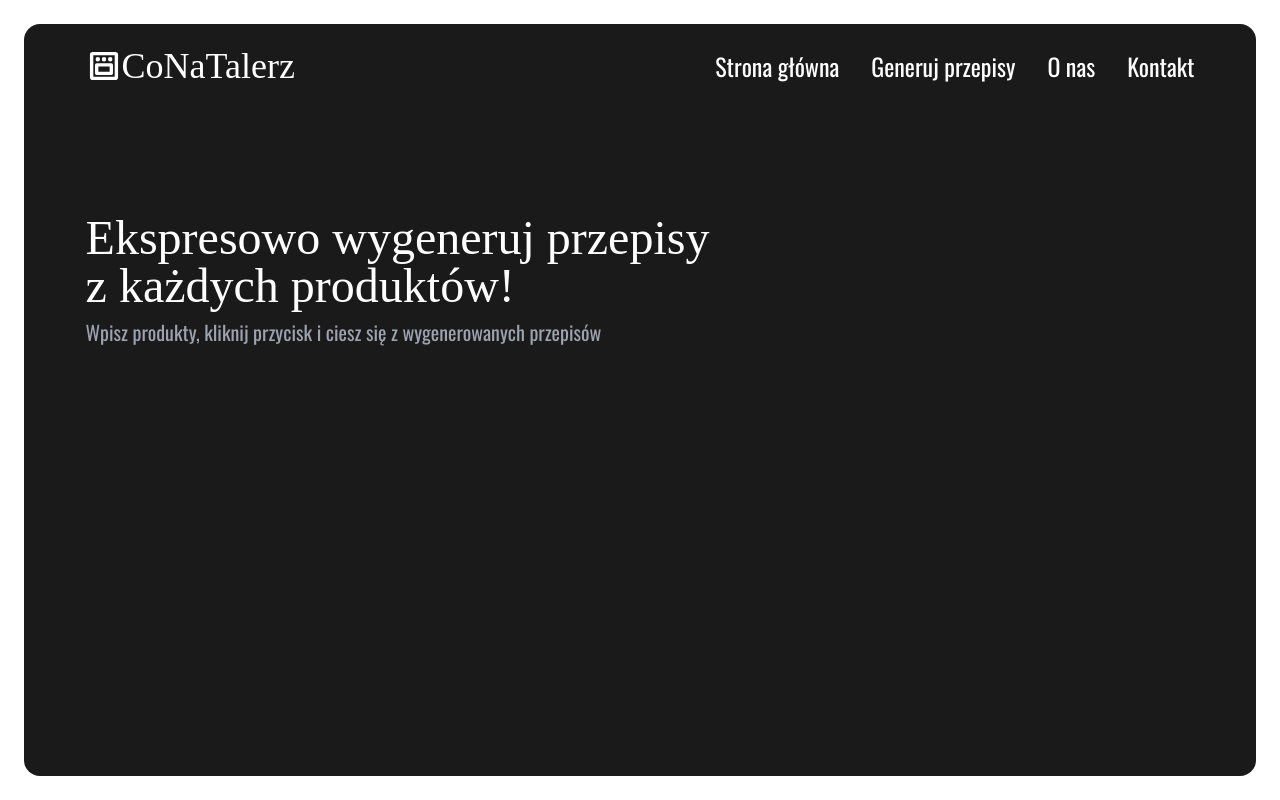
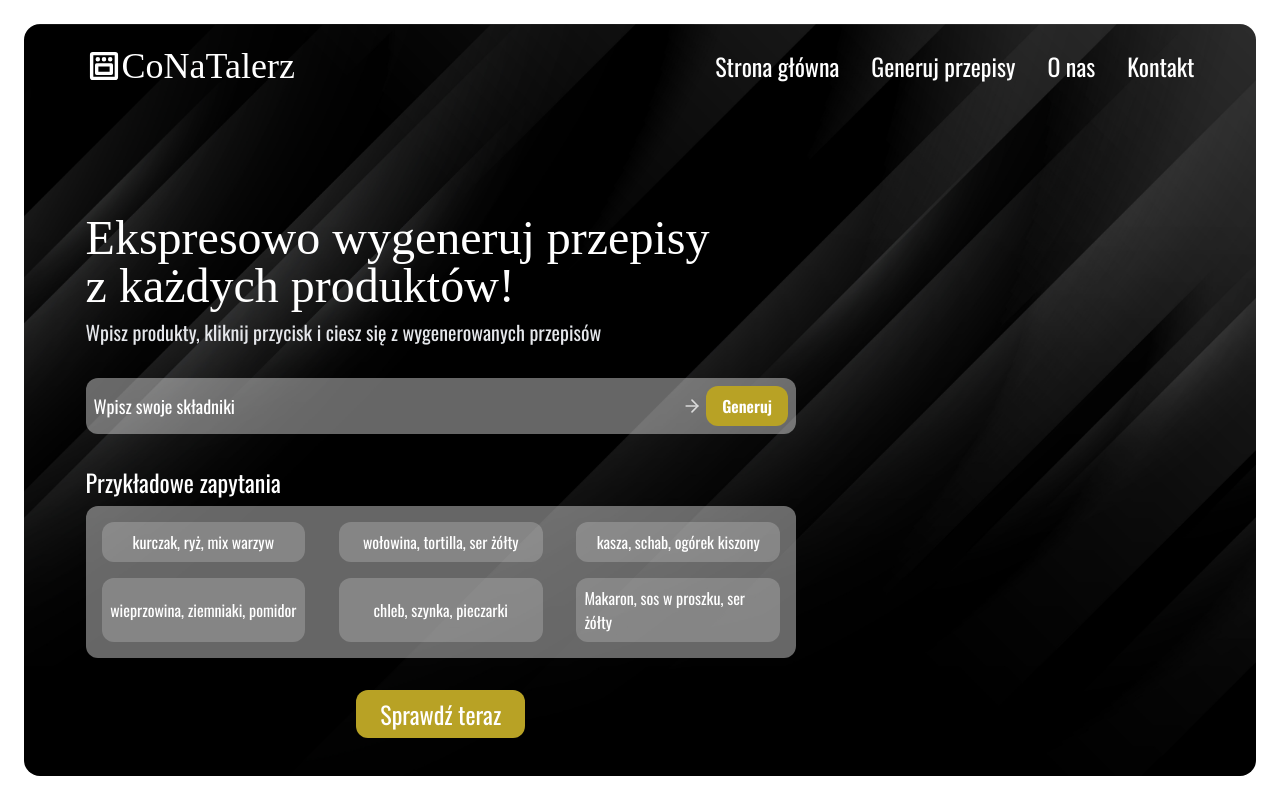
Before and after one commit to KwiecienKamil/AI-recipe-generator, a Next.js app: page / in a window 1280 px wide. Built offline with nearby package versions, Linux system fonts and the light colour scheme; a web font is replaced by a local one.

Commit message:
Home page design changes

```diff
--- a/src/app/page.tsx
+++ b/src/app/page.tsx
@@ -1,20 +1,21 @@
 "use client";
 import Link from "next/link";
 import { PiOvenBold } from "react-icons/pi";
+import { FiArrowRight } from "react-icons/fi";
 
 export default function Home() {
   return (
-    <div className="h-full w-full rounded-2xl bg-[#1A1A1A] text-white font-montserrat px-[5%]">
+    <div className="h-full w-full rounded-2xl  bg-[url('/bg.jpg')] bg-center bg-cover text-white font-montserrat px-[5%]">
       <div className="flex items-center justify-between mt-[2%]">
         <Link href="/" className="flex items-center cursor-pointer">
           <PiOvenBold className="text-4xl" />
           <h1 className="text-4xl font-DynaPuff">CoNaTalerz</h1>
         </Link>
         <div className="flex items-center gap-8 text-2xl">
-          <a href="#">Strona główna</a>
-          <a href="#">Generuj przepisy</a>
-          <a href="#">O nas</a>
-          <a href="#">Kontakt</a>
+          <Link href="/">Strona główna</Link>
+          <Link href="/recipes">Generuj przepisy</Link>
+          <Link href="#">O nas</Link>
+          <Link href="#">Kontakt</Link>
         </div>
       </div>
       <div className="w-full flex items-center justify-between gap-4 pt-32">
@@ -22,10 +23,52 @@ export default function Home() {
           <h2 className="text-5xl font-DynaPuff">
             Ekspresowo wygeneruj przepisy<br></br> z każdych produktów!
           </h2>
-          <p className="text-xl mt-2 text-gray-400">
+          <p className="text-xl mt-2 text-gray-200">
             Wpisz produkty, kliknij przycisk i ciesz się z wygenerowanych
             przepisów
           </p>
+          <div className="mt-8">
+            <div className="w-[65%] flex items-center justify-between bg-white/40 text-white p-2 rounded-xl">
+              <p className="cursor-default text-lg">Wpisz swoje składniki</p>
+              <div className="flex items-center gap-1">
+                <FiArrowRight className="text-xl animate-pulse" />
+                <button className="px-4 py-2 bg-[#b8a225] rounded-xl font-semibold  cursor-default">
+                  Generuj
+                </button>
+              </div>
+            </div>
+          </div>
+          <div className="mt-8">
+            <h3 className="text-2xl">Przykładowe zapytania</h3>
+            <div className="flex justify-between w-[65%] flex-wrap gap-4 bg-white/40 rounded-xl overflow-hidden mt-2 p-4">
+              <div className="grid place-items-center bg-white/20 p-1 rounded-xl w-[30%]">
+                kurczak, ryż, mix warzyw
+              </div>
+              <div className="grid place-items-center bg-white/20 p-2 rounded-xl w-[30%]">
+                wołowina, tortilla, ser żółty
+              </div>
+              <div className="grid place-items-center bg-white/20 p-2 rounded-xl w-[30%]">
+                kasza, schab, ogórek kiszony
+              </div>
+              <div className="grid place-items-center bg-white/20 p-2 rounded-xl w-[30%]">
+                wieprzowina, ziemniaki, pomidor
+              </div>
+              <div className="grid place-items-center bg-white/20 p-2 rounded-xl w-[30%]">
+                chleb, szynka, pieczarki
+              </div>
+              <div className="grid place-items-center bg-white/20 p-2 rounded-xl w-[30%]">
+                Makaron, sos w proszku, ser żółty
+              </div>
+            </div>
+            <div className="w-[65%] flex items-center justify-center mt-8">
+              <Link
+                href="/recipes"
+                className="px-6 py-2 bg-[#b8a225] rounded-xl text-2xl"
+              >
+                Sprawdź teraz
+              </Link>
+            </div>
+          </div>
         </div>
         <div></div>
       </div>
```
Also changed, not shown: public/bg.jpg (added), src/app/assets/background.png (deleted).
